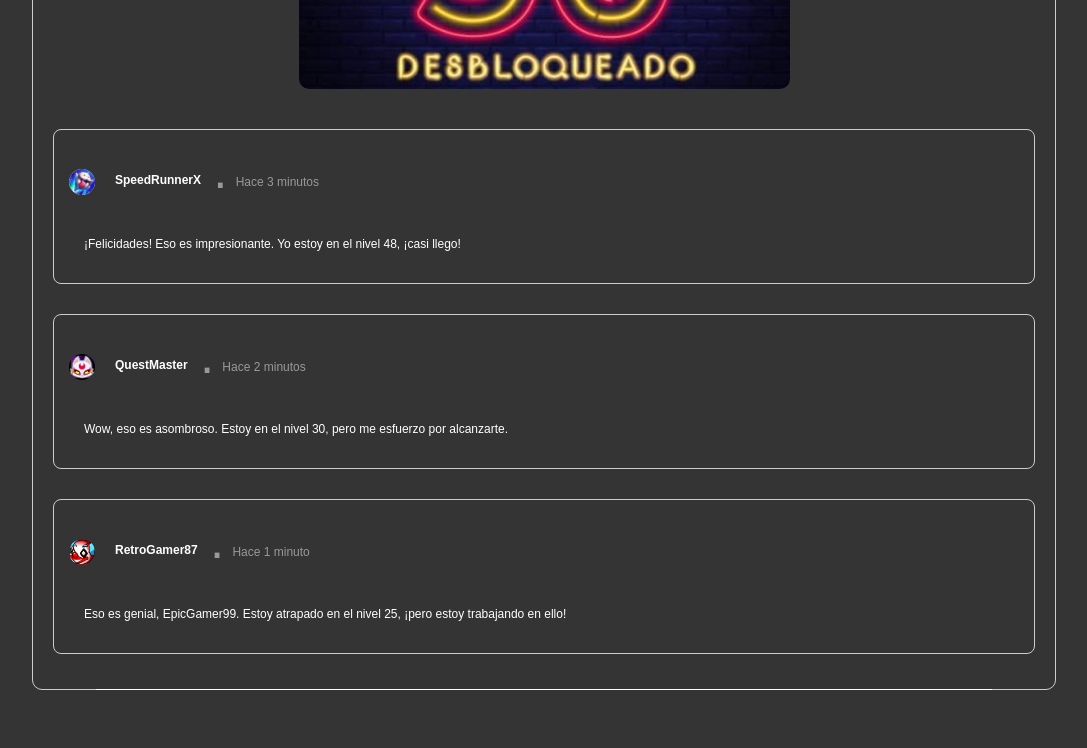
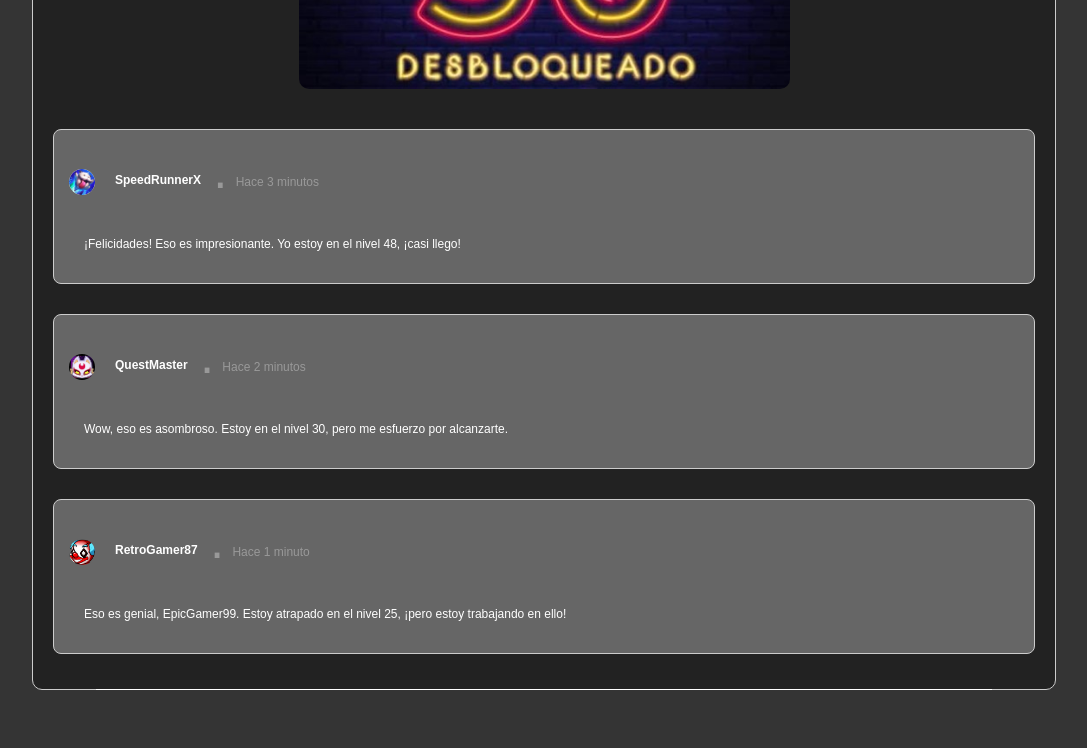
Before and after one commit to mariacornejor/PIISproject, a React (Vite) app: page /foros in a window 1280 px wide. Shown: the part 840-1588 px from the top of the page, without its empty margins (96-1183 px from the left). Built offline with nearby package versions, Linux system fonts and the light colour scheme.

Commit message:
ColorForos

```diff
--- a/src/ui/css/Foros.css
+++ b/src/ui/css/Foros.css
@@ -105,24 +105,26 @@ body {
 }
 
 .extra-space {
-  height: 30px; /* Espacio adicional entre las respuestas */
+  height: 30px;
 }
 .post {
-  background-color: transparent;
+  background-color: #222222;
+  color: #fff;
   border-radius: 10px;
   border: 1px solid #ccc;
-  margin-bottom: 60px; /* Se aumentó el espacio entre comentarios */
+  margin-bottom: 60px;
   padding: 20px;
 }
 
 .response {
-  background-color: transparent;
+  background-color: #666666;
+  color: #fff;
   border-radius: 8px;
   border: 1px solid #ccc;
   margin-bottom: 15px;
   margin-top: 30px;
   padding: 15px;
-  font-size: 12px; /* Tamaño de fuente más pequeño */
+  font-size: 12px;
 }
 
 .response .user-info {
@@ -131,8 +133,8 @@ body {
 }
 
 .response .user-avatar-small {
-  width: 26px; /* Tamaño de la foto de perfil más pequeño */
-  height: 26px; /* Ajuste del alto para que coincida con el ancho */
+  width: 26px;
+  height: 26px;
   border-radius: 50%;
   margin-right: 10px;
 }
@@ -150,9 +152,9 @@ body {
 
 .response .timestamp {
   color: #999;
-  margin-left: 4px; /* Ajuste de margen para separar el nombre de usuario y la marca de tiempo */
+  margin-left: 4px;
 }
 
 .response .post-content {
-  font-size: 12px; /* Tamaño de fuente más pequeño */
+  font-size: 12px;
 }
```
